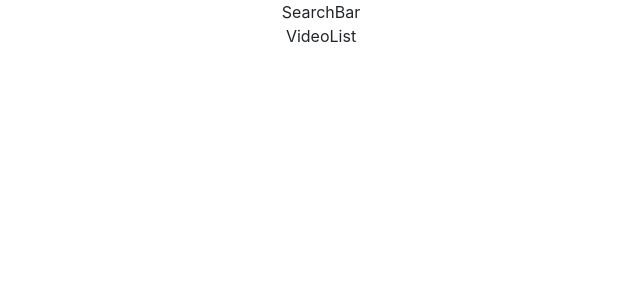
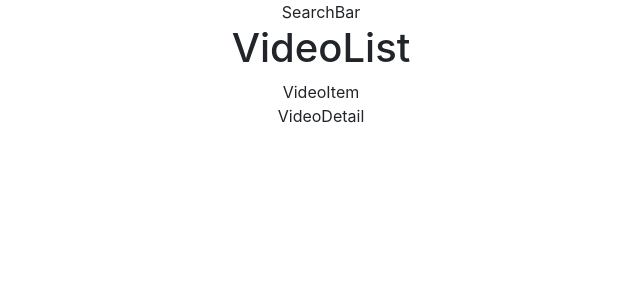
Before and after one commit to JayJay82/react_workshop_redux, a React (Create React App) app: page / in a window 1280 px wide. Shown: the top 300 px of the page, without its empty margins (319-959 px from the left). Built offline with nearby package versions, Linux system fonts and the light colour scheme.

Commit message:
VideoItem added

```diff
--- a/src/App.js
+++ b/src/App.js
@@ -2,6 +2,7 @@ import React, { Component } from 'react';
 import './App.css';
 import SearchBar from './videos/components/searchbar.component';
 import VideoList from './videos/components/videolist.component';
+import VideoDetail from './videos/components/videodetail.component';
 
 class App extends Component {
   render() {
@@ -10,6 +11,7 @@ class App extends Component {
         <div className="App">
            <SearchBar />
            <VideoList />
+           <VideoDetail />
         </div>
       </div>
     );
--- /dev/null
+++ b/src/videos/components/videodetail.component.js
@@ -0,0 +1,9 @@
+import React, {Component} from 'react';
+
+class VideoDetail extends Component {
+    render(){
+        return <div>VideoDetail</div>
+    }
+}
+
+export default VideoDetail;
--- /dev/null
+++ b/src/videos/components/videoitem.component.js
@@ -0,0 +1,9 @@
+import React, {Component} from 'react';
+
+class VideoItem extends Component {
+    render() {
+        return <div>VideoItem</div>
+    }
+}
+
+export default VideoItem;
--- a/src/videos/components/videolist.component.js
+++ b/src/videos/components/videolist.component.js
@@ -1,8 +1,14 @@
 import React, {Component} from 'react';
+import VideoItem from './videoitem.component';
 
 class VideoList extends Component {
     render() {
-        return <div>VideoList</div>
+        return (
+            <div>
+                <h1>VideoList</h1>
+                <VideoItem />
+            </div>
+            )
     }
 }
 
```
